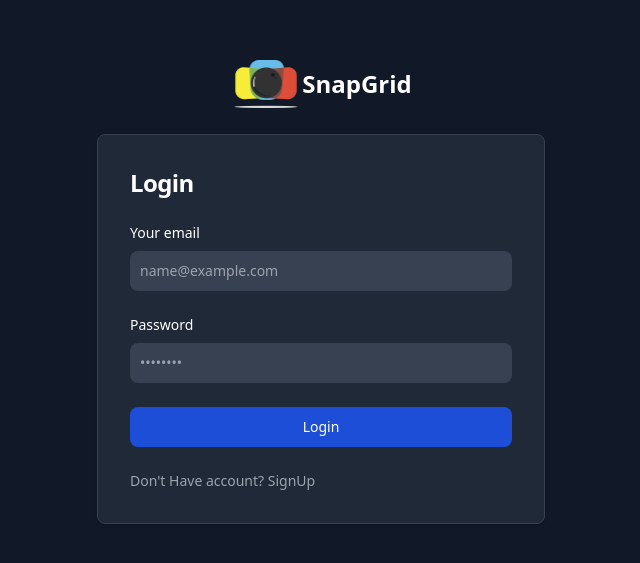
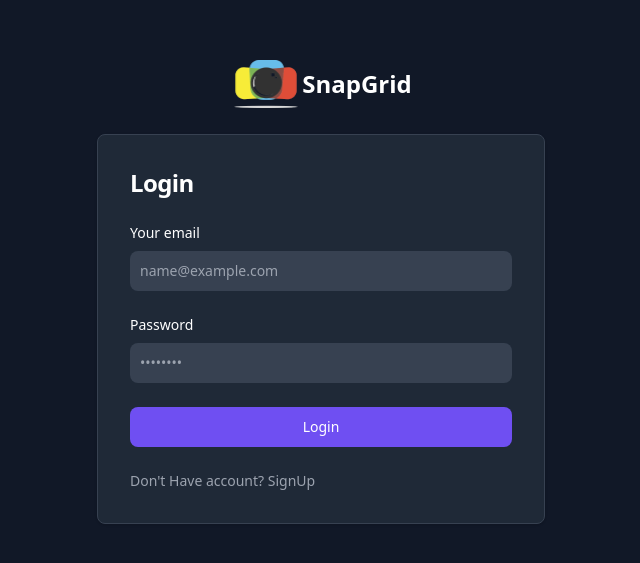
Before and after one commit to Vijaykv5/SnapGrid, a React (Vite) app: page /login in a window 1280 px wide. Shown: the part 109-672 px from the top of the page, without its empty margins (319-959 px from the left). Built offline with nearby package versions, Linux system fonts and the light colour scheme.

Commit message:
changed  signup and login button  to  violet

```diff
--- a/src/Pages/LoginPage.tsx
+++ b/src/Pages/LoginPage.tsx
@@ -2,16 +2,16 @@ import React from 'react'
 import cam from '../components/assets/cam.png';
 import { Link } from 'react-router-dom';
 function LoginPage() {
-    const handleSubmit = (e:React.FormEvent<HTMLFormElement>) => {
+    const handleSubmit = (e: React.FormEvent<HTMLFormElement>) => {
         e.preventDefault()
     }
     return (
         <section className="bg-gray-900 w-full h-max">
             <div className="flex sm:h-screen  xs:h-screen  flex-col items-center justify-center px-6 py-8 mx-auto md:h-screen lg:py-0">
-                <a href="#" className="flex items-center mb-6 text-2xl font-semibold text-white">
+                <Link to="/" className="flex items-center mb-6 text-2xl font-semibold text-white">
                     <img className='w-[4.5rem]' src={cam} alt='cam.png' />
                     SnapGrid
-                </a>
+                </Link>
                 <div className="w-full  rounded-lg shadow border md:mt-0 sm:max-w-md xl:p-0 bg-gray-800 border-gray-700">
                     <div className="p-6 space-y-4 md:space-y-6 sm:p-8">
                         <h1 className="text-xl font-bold leading-tight tracking-tight  md:text-2xl text-white">
@@ -23,11 +23,14 @@ function LoginPage() {
                                 <input type="email" name="email" id="email" className="bg-gray-50 sm:text-sm rounded-lg focus:border-blue-500 block w-full p-2.5 bg-gray-700 border-gray-600 placeholder-gray-400 text-white focus:ring-blue-500 " placeholder="name@example.com" required />
                             </div>
                             <div>
-                                <label  className="block mb-2 text-sm font-medium text-white"> Password</label>
+                                <label className="block mb-2 text-sm font-medium text-white"> Password</label>
                                 <input type="password" name="confirm-password" id="confirm-password" placeholder="••••••••" className="bg-gray-50 sm:text-sm rounded-lg  block w-full p-2.5 bg-gray-700 placeholder-gray-400 text-white focus:ring-blue-500 focus:border-blue-500" required />
                             </div>
-                            <button type="submit" className="text-white bg-blue-700 hover:bg-blue-800 focus:ring-4 focus:ring-blue-300 font-medium rounded-lg text-sm px-5 py-2.5 mr-2 mb-2 dark:bg-blue-600 dark:hover:bg-blue-700 focus:outline-none dark:focus:ring-blue-800
-                            w-full ">Login</button>
+                            <button type="submit" className="text-white  focus:ring-4  font-medium rounded-lg text-sm px-5 py-2.5 mr-2 mb-2
+                            w-full "
+                                style={{
+                                    background: 'linear-gradient(270deg, #6F4FF2 0%, #6F4FF2 100%)',
+                                }}>Login</button>
                             <p className="text-sm font-light text-gray-400">
                                 Don't Have account? <Link to="/signUp"
                                     className="font-medium hover:underline text-primary-500"
--- a/src/Pages/SignUpPage.tsx
+++ b/src/Pages/SignUpPage.tsx
@@ -8,10 +8,10 @@ function SignUpPage() {
     return (
         <section className="bg-gray-900 w-full h-max">
             <div className="flex sm:h-screen  xs:h-screen  flex-col items-center justify-center px-6 py-8 mx-auto md:h-screen lg:py-0">
-                <a href="#" className="flex items-center mb-6 text-2xl font-semibold text-white">
+                <Link to="/" className="flex items-center mb-6 text-2xl font-semibold text-white">
                     <img className='w-[4.5rem]' src={cam} alt='cam.png' />
                     SnapGrid
-                </a>
+                </Link>
                 <div className="w-full  rounded-lg shadow border md:mt-0 sm:max-w-md xl:p-0 bg-gray-800 border-gray-700">
                     <div className="p-6 space-y-4 md:space-y-6 sm:p-8">
                         <h1 className="text-xl font-bold leading-tight tracking-tight  md:text-2xl text-white">
@@ -30,8 +30,13 @@ function SignUpPage() {
                                 <label className="block mb-2 text-sm font-medium text-white"> Password</label>
                                 <input type="password" name="confirm-password" id="confirm-password" placeholder="••••••••" className="bg-gray-50 sm:text-sm rounded-lg  block w-full p-2.5 bg-gray-700 placeholder-gray-400 text-white focus:ring-blue-500 focus:border-blue-500" required />
                             </div>
-                            <button type="submit" className="text-white bg-blue-700 hover:bg-blue-800 focus:ring-4 focus:ring-blue-300 font-medium rounded-lg text-sm px-5 py-2.5 mr-2 mb-2 dark:bg-blue-600 dark:hover:bg-blue-700 focus:outline-none dark:focus:ring-blue-800
-                            w-full ">Create an account</button>
+                            <button type="submit" className="text-white  focus:ring-4  font-medium rounded-lg text-sm px-5 py-2.5 mr-2 mb-2
+                            w-full "
+                                style={{
+                                    background: 'linear-gradient(270deg, #6F4FF2 0%, #6F4FF2 100%)',
+                                }}>
+                                Create an account
+                            </button>
                             <p className="text-sm font-light text-gray-400">
                                 Already have an account? <Link to="/login" className="font-medium hover:underline text-primary-500">
                                     Login here
```
